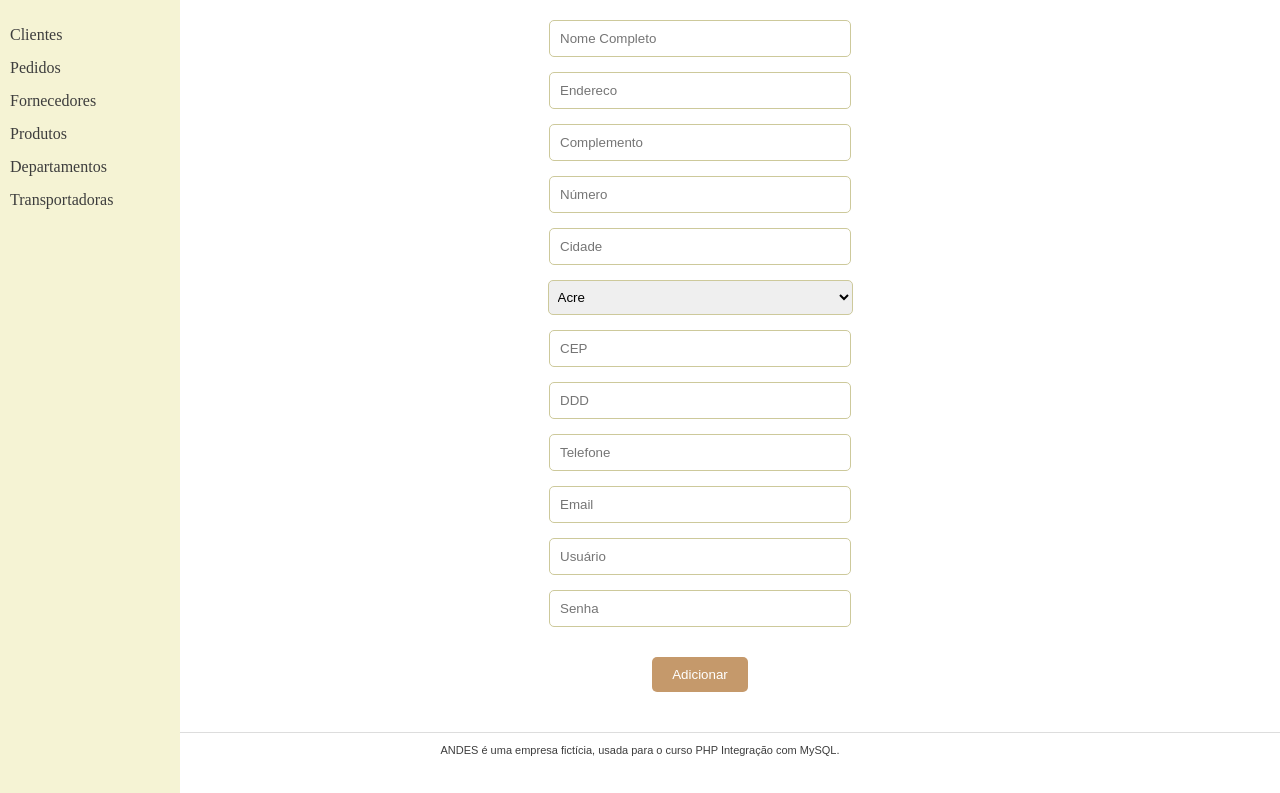
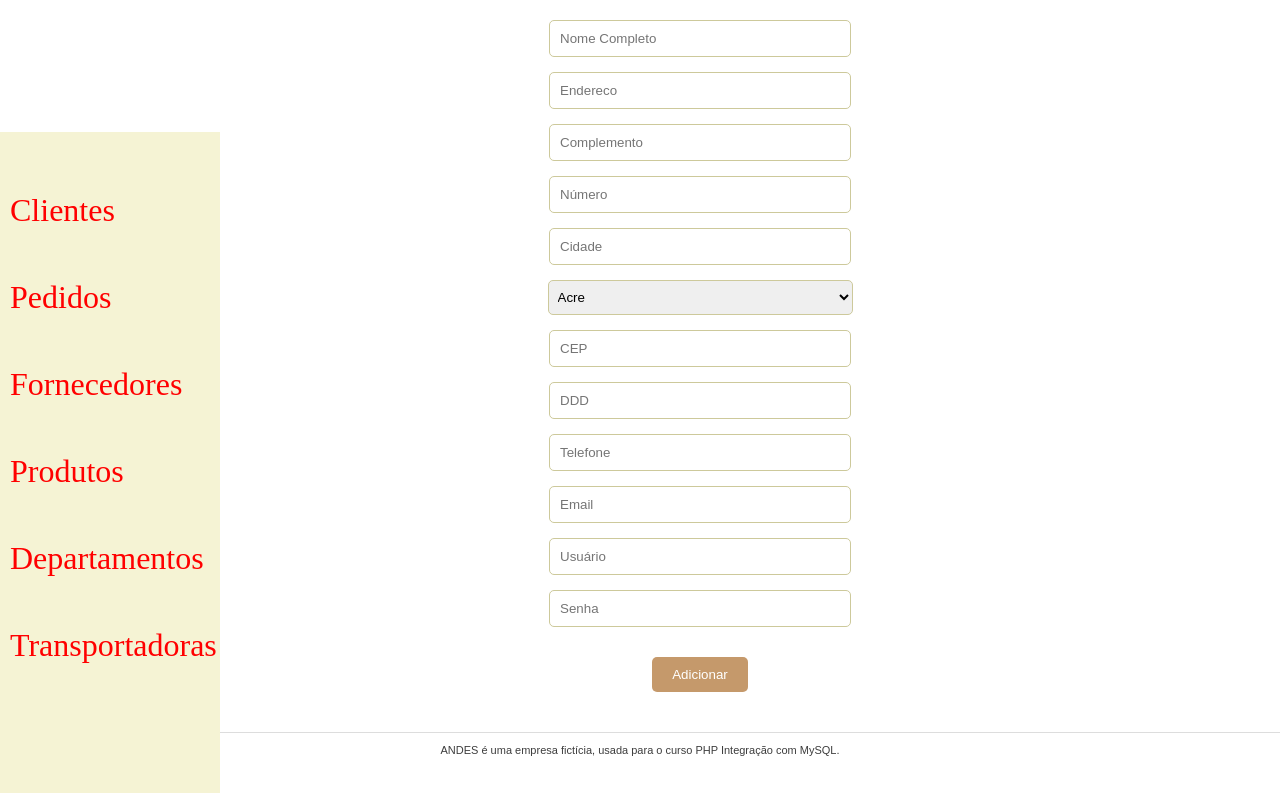
Before and after one commit to touscool10/internship_project, a PHP site: page /clientUpdate.php in a window 1280 px wide. Shown: the part 68-861 px from the top of the page. Run offline with PHP 8.4, Linux system fonts and the light colour scheme; data comes from the database, SQL or seed files in the repository.

Commit message:
Treinamento com Chancel

```diff
--- a/projeto_unidade_03_alterado/connection/connection.php
+++ b/projeto_unidade_03_alterado/connection/connection.php
@@ -1,8 +1,8 @@
 <?php
 // Stabilish connection
     $server = "localhost";
-    $user = "root";
-    $password = "";
+    $user = "crespin";
+    $password = "18501405";
     $database = "andes";
     $connection = mysqli_connect($server,$user,$password,$database);
 
--- a/projeto_unidade_03_alterado/public/css/estilo.css
+++ b/projeto_unidade_03_alterado/public/css/estilo.css
@@ -48,9 +48,9 @@ div#header_saudacao h5 {
 
 nav {
     position: fixed;
-    top: 68px;
+    top: 200px;
     height: 100%;
-    width: 160px;
+    width: 200px;
     padding: 10px;
     background-color: #f5f3d4;
   }
@@ -61,12 +61,13 @@ nav ul{
 }
 
 nav ul li{
-    margin-top: 15px;
+    margin-top: 50px;
 }
 
 nav ul li a{
     text-decoration: none;
-    color: #3d3d3d;
+    color: red;
+    font-size: xx-large;
 }
 
 main {
--- a/projeto_unidade_03_alterado/public/css/pedido.css
+++ b/projeto_unidade_03_alterado/public/css/pedido.css
@@ -57,7 +57,7 @@ h3 {
 .order {
     max-width:  30vw;
     margin: 10px auto 10px auto;
-    border: solid;
+    border: solid ;
     border-color: #dddddd5b;
     background-color: #bebebe5b;
 }
--- a/projeto_unidade_03_alterado/public/include/navbar.php
+++ b/projeto_unidade_03_alterado/public/include/navbar.php
@@ -1,5 +1,6 @@
 <nav>
-    <div class="navbar">
+    <!--<div class="navbar"> -->
+    <div >
         <ul>
             <li><a href="clientList.php">Clientes</a></li>
             <li><a href="ordersList.php">Pedidos</a></li>
--- a/projeto_unidade_03_alterado/public/views/clientList.php
+++ b/projeto_unidade_03_alterado/public/views/clientList.php
@@ -27,6 +27,7 @@
     <meta http-equiv="X-UA-Compatible" content="IE=edge">
     <meta name="viewport" content="width=device-width, initial-scale=1.0">
     <title>Display Infos clientes</title>
+
     <link rel="stylesheet" href="../css/estilo.css">
     <link rel="stylesheet" href="../css/adminDashboard.css">
 
```
Also changed, not shown: projeto_unidade_03_alterado/public/views/ordersList.php (+27 -0 lines), projeto_unidade_03_alterado/public/include/header.php (line endings or trailing spaces).
